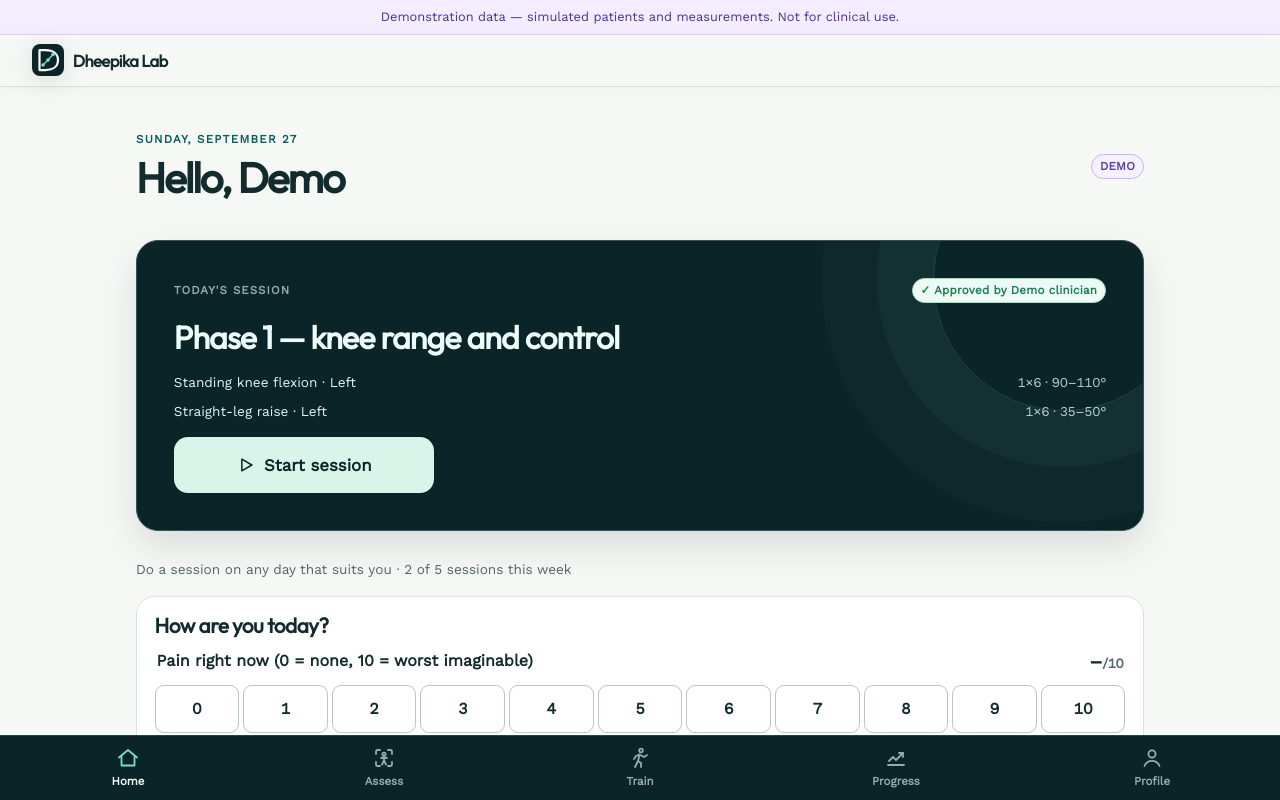
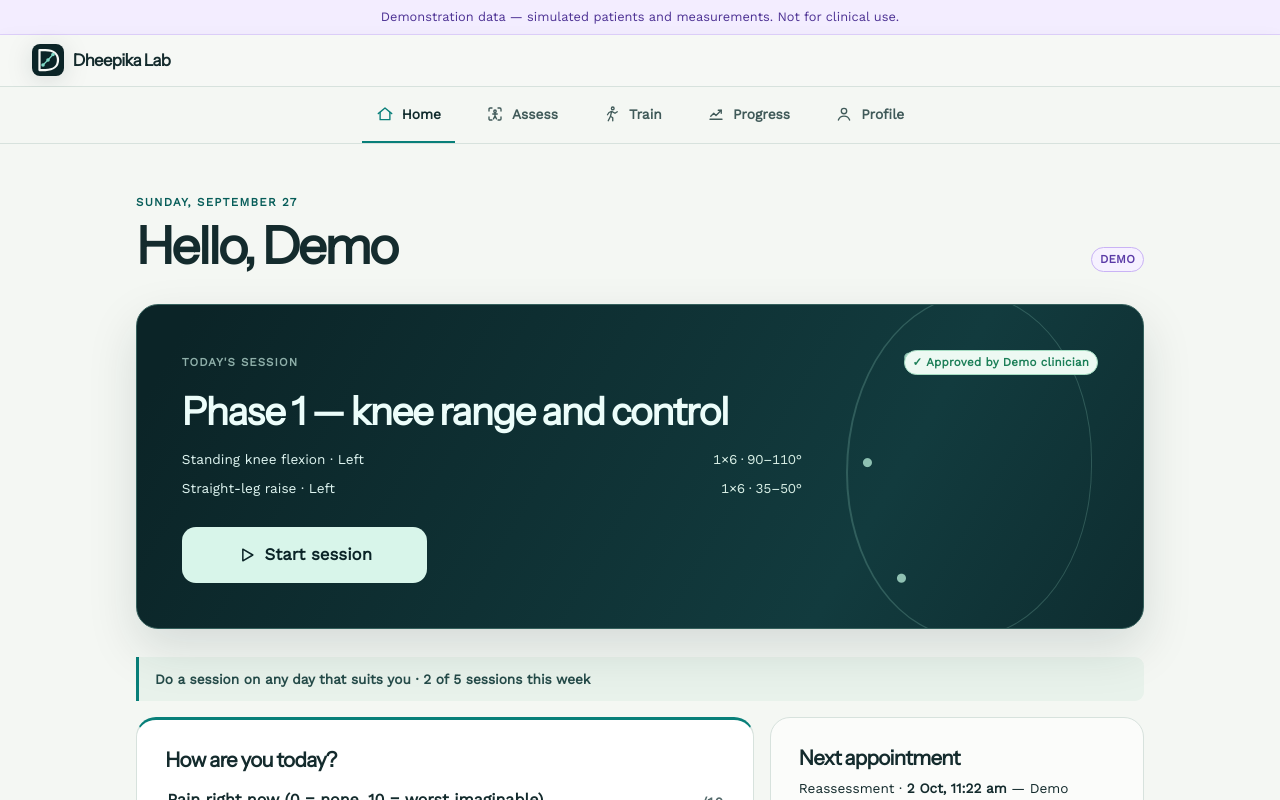
Before and after one commit to tarunpradeep6162/Physio-app, a React (Vite) app: page / in a window 1280 px wide. Both pictures are taken after a click on the button "Explore demo — patient". Shown: the top 800 px of the page. Built offline with nearby package versions, Linux system fonts and the light colour scheme.

Commit message:
Refine Dheepika Lab patient and clinician experience

```diff
--- a/package.json
+++ b/package.json
@@ -15,6 +15,7 @@
     "serve": "node scripts/serve-dist.mjs"
   },
   "dependencies": {
+    "@fontsource/instrument-sans": "^5.2.8",
     "@fontsource/noto-sans-tamil": "^5.3.0",
     "@fontsource/outfit": "^5.3.0",
     "@fontsource/work-sans": "^5.3.0",
--- a/src/features/patient/DailyCompanion.tsx
+++ b/src/features/patient/DailyCompanion.tsx
@@ -34,12 +34,12 @@ export function DailyCompanion({ patient, userId }: { patient: Patient; userId:
   };
 
   return (
-    <div className="stack">
+    <div className="daily-companion stack">
       {!online && <Notice>{t('companion.offline')}</Notice>}
       {conflicts > 0 && <Notice tone="warn">{t('companion.sync_conflict', { n: conflicts })}</Notice>}
 
       {v.plan === 'active' && (
-        <p className="small muted" aria-live="polite">
+        <p className="daily-rhythm small" aria-live="polite">
           {v.doneToday > 0 ? t('companion.done_today') : v.today === 'scheduled' ? t('companion.scheduled_today') : v.today === 'rest' ? t('companion.rest_day') : t('companion.flexible_today')}
           {' · '}
           {t('companion.week', { done: v.weekDone, target: v.weekTarget })}
@@ -47,7 +47,7 @@ export function DailyCompanion({ patient, userId }: { patient: Patient; userId:
       )}
       {recovery !== 'none' && <Notice>{t(`companion.${recovery}`)}</Notice>}
 
-      <section className="panel stack tight" aria-labelledby="checkin-h">
+      <section className="panel stack tight daily-checkin" aria-labelledby="checkin-h">
         <h2 id="checkin-h">{t('companion.checkin_title')}</h2>
         {v.checkin.today && !editing ? (
           <div className="row between wrap">
@@ -74,7 +74,7 @@ export function DailyCompanion({ patient, userId }: { patient: Patient; userId:
         )}
       </section>
 
-      <section className="panel stack tight" aria-labelledby="next-h">
+      <section className="panel stack tight daily-appointment" aria-labelledby="next-h">
         <h2 id="next-h">{t('companion.next_title')}</h2>
         {v.nextAppointment ? (
           <p className="small">
@@ -86,7 +86,7 @@ export function DailyCompanion({ patient, userId }: { patient: Patient; userId:
         )}
       </section>
 
-      <section className="panel stack tight" aria-labelledby="log-h">
+      <section className="panel stack tight daily-log" aria-labelledby="log-h">
         <h2 id="log-h">{t('companion.log_title')}</h2>
         {v.sessionLog.length === 0 ? (
           <p className="small muted">{t('companion.log_empty')}</p>
--- a/src/features/patient/PatientPages.tsx
+++ b/src/features/patient/PatientPages.tsx
@@ -85,7 +85,7 @@ export function PatientHome() {
 
       <DailyCompanion patient={patient} userId={user.id} />
 
-      <div className="grid cols-3 patient-overview">
+      <div className="grid cols-3 patient-overview" aria-label="Progress and assessments">
         <div className="panel metric-card">
           <Stat label={t('home.adherence')} value={adh.pct === null ? '–' : `${Math.round(adh.pct * 100)}%`} sub={t('home.sessions_done', { done: adh.done, planned: adh.planned })} />
         </div>
--- a/src/main.tsx
+++ b/src/main.tsx
@@ -1,6 +1,9 @@
 import '@fontsource/outfit/latin-400.css';
 import '@fontsource/outfit/latin-600.css';
 import '@fontsource/outfit/latin-700.css';
+import '@fontsource/instrument-sans/latin-400.css';
+import '@fontsource/instrument-sans/latin-600.css';
+import '@fontsource/instrument-sans/latin-700.css';
 import '@fontsource/work-sans/latin-400.css';
 import '@fontsource/work-sans/latin-500.css';
 import '@fontsource/work-sans/latin-600.css';
@@ -11,6 +14,7 @@ import { createRoot } from 'react-dom/client';
 import { App } from './app/App';
 import { RouteErrorBoundary } from './app/RouteErrorBoundary';
 import './styles/app.css';
+import './styles/experience.css';
 
 createRoot(document.getElementById('root')!).render(
   <StrictMode>
--- /dev/null
+++ b/src/styles/experience.css
@@ -0,0 +1,141 @@
+/* Dheepika Lab experience v3. The three modes share type and geometry; each has a
+   different information density. This file contains presentation only. */
+:root {
+  --font-heading: 'Instrument Sans', 'Noto Sans Tamil', sans-serif;
+  --font-metric: 'Outfit', 'Noto Sans Tamil', sans-serif;
+  --dl-ink: #102b2d;
+  --dl-forest: #0b2427;
+  --dl-mint: #d6f1e5;
+  --dl-rule: #d7e2dd;
+  --dl-canvas: #f4f7f3;
+  --dl-ease: cubic-bezier(.2,.7,.2,1);
+  --dl-radius-card: 20px;
+  --dl-radius-control: 10px;
+}
+
+body { background: var(--dl-canvas); }
+h1, h2, h3 { text-wrap: balance; }
+h1 { letter-spacing: -.045em; }
+h2 { letter-spacing: -.032em; }
+.num, .stat-value, .hud-value, .metric-value { font-variant-numeric: tabular-nums lining-nums; }
+.stat-value, .hud-value, .metric-value { font-family: var(--font-metric); }
+.panel { border-color: var(--dl-rule); }
+.btn { border-radius: var(--dl-radius-control); }
+.btn, .bottom-nav a, .side-rail .nav-link { transition: background-color .18s var(--dl-ease), border-color .18s var(--dl-ease), color .18s var(--dl-ease), transform .18s var(--dl-ease); }
+.btn:focus-visible, .bottom-nav a:focus-visible, .side-rail a:focus-visible { outline-offset: 3px; }
+
+/* Patient: a single next action, followed by a usable daily record. */
+.patient-shell { background: var(--dl-canvas); }
+.patient-shell .topbar { border-bottom-color: var(--dl-rule); }
+.patient-home { gap: clamp(1.25rem, 2.4vw, 2rem); }
+.patient-home .page-intro { align-items: end; padding-block: .75rem .25rem; }
+.patient-home .page-intro h1 { font-size: clamp(2.25rem, 4vw, 3.7rem); line-height: 1.02; }
+.patient-home .page-intro .eyebrow { margin-bottom: .5rem; }
+.patient-home .session-hero {
+  border: 1px solid #35605c;
+  background: linear-gradient(120deg, #0b2427 5%, #123b3e 72%, #0e2d30);
+  padding: clamp(1.5rem, 3.5vw, 3rem);
+  box-shadow: 0 20px 50px rgba(11,36,39,.13);
+}
+.patient-home .session-hero::after {
+  right: clamp(12px, 4vw, 60px); top: 50%; transform: translateY(-50%);
+  width: clamp(100px, 19vw, 250px); height: clamp(160px, 28vw, 340px);
+  border: 1px solid rgba(175,238,216,.27);
+  border-left-width: 2px; border-radius: 52% 48% 50% 48%;
+  box-shadow: none;
+  background: radial-gradient(circle at 25% 18%, #b9efda 0 4px, transparent 5px),
+              radial-gradient(circle at 8% 49%, #b9efda 0 4px, transparent 5px),
+              radial-gradient(circle at 22% 83%, #b9efda 0 4px, transparent 5px);
+  opacity: .75;
+}
+.patient-home .session-hero > * { position: relative; z-index: 1; }
+.patient-home .session-hero h2 { font-size: clamp(1.7rem, 3vw, 2.5rem); line-height: 1.1; }
+.patient-home .session-hero .row.between.small { max-width: 620px; gap: .75rem; align-items: baseline; }
+.patient-home .session-hero .row.between.small > span:last-child { color: #d7eee5; font-variant-numeric: tabular-nums; }
+.patient-home .session-hero .btn.primary { margin-top: .75rem; min-width: min(100%, 245px); }
+
+.daily-companion { gap: 1rem; }
+.daily-rhythm {
+  margin: 0; padding: .75rem 1rem; border-left: 3px solid var(--teal);
+  background: #e8f2eb; border-radius: 0 9px 9px 0;
+  color: #254b49; font-weight: 600;
+}
+.daily-companion .panel { padding: clamp(1.25rem, 2.2vw, 1.8rem); border-radius: var(--dl-radius-card); }
+.daily-companion .panel h2 { font-size: clamp(1.25rem, 1.6vw, 1.55rem); }
+.daily-checkin { border-top: 3px solid var(--teal); }
+.daily-checkin h2 { margin-bottom: .35rem; }
+.daily-checkin .btn.primary { align-self: flex-start; min-width: 142px; }
+.daily-appointment, .daily-log { background: #fbfcfa; }
+.daily-log ul { gap: 0 !important; }
+.daily-log li { min-height: 46px; padding: .5rem 0; gap: .75rem; border-top: 1px solid var(--dl-rule); }
+.daily-log li:first-child { border-top: 0; }
+.patient-overview { gap: .8rem; }
+.patient-overview .metric-card { border-top-width: 1px; box-shadow: none; border-radius: 16px; background: #fbfcfa; }
+.patient-overview .metric-card:has(.stat-value) { border-left: 3px solid #9bcfbe; }
+.patient-overview .knee-card { border-left: 3px solid var(--teal); }
+.patient-overview .stat-value { line-height: 1.05; font-family: var(--font-metric); }
+
+/* Clinician: evidence is dense, but still grouped and readable. */
+.clinician-shell { background: #f2f5f1; }
+.clinician-shell .content { max-width: 1380px; }
+.clinician-intro h1 { line-height: 1.05; }
+.clinician-shell .panel { border-radius: 14px; }
+.clinician-shell .overview-stats .panel { border-top: 1px solid var(--dl-rule); border-left: 3px solid #9bcfbe; }
+.clinician-shell .overview-stats a.panel:hover { border-left-color: var(--teal); }
+.clinician-shell .table-wrap { border: 1px solid var(--dl-rule); }
+.clinician-shell table.data th { font-size: .75rem; letter-spacing: .055em; text-transform: uppercase; }
+.clinician-shell table.data td { font-variant-numeric: tabular-nums; }
+
+/* Camera: affordance and validity above embellishment. */
+.camera-lab, .stage { --focus: #b5f1db; }
+.stage .hud-value { font-family: var(--font-metric); letter-spacing: -.055em; }
+.stage .hud-value.hud-hero { font-size: clamp(3rem, 7vmin, 5.5rem); }
+.stage .cue { max-width: min(92vw, 38rem); border: 1px solid rgba(225,255,244,.28); }
+.stage .cue.warning, .stage .cue.attention { border-color: #ffd39a; }
+
+@media (min-width: 900px) {
+  .patient-shell .bottom-nav {
+    order: 1; position: sticky; top: 55px; bottom: auto;
+    display: flex; justify-content: center; gap: clamp(.5rem, 1.4vw, 1.5rem);
+    min-height: 56px; padding: 0 1rem; background: #f4f7f3;
+    border-top: 0; border-bottom: 1px solid var(--dl-rule); box-shadow: none;
+  }
+  .patient-shell .bottom-nav a {
+    flex-direction: row; gap: .5rem; min-height: 56px;
+    padding: 0 .85rem; border-bottom: 2px solid transparent;
+    color: #405a59; font-size: .86rem;
+  }
+  .patient-shell .bottom-nav a:hover { background: #e9f1eb; color: var(--dl-ink); }
+  .patient-shell .bottom-nav a.active { border-bottom-color: var(--teal); color: var(--dl-ink); }
+  .patient-shell .bottom-nav a.active svg { color: var(--teal); }
+  .patient-shell .bottom-nav svg { width: 18px; height: 18px; }
+  .patient-shell main { order: 2; }
+  .patient-shell .content { padding-bottom: 3rem; }
+  .daily-companion {
+    display: grid; grid-template-columns: minmax(0, 1.32fr) minmax(280px, .8fr);
+    grid-template-areas: 'rhythm rhythm' 'checkin appointment' 'checkin log';
+    align-items: stretch;
+  }
+  .daily-rhythm { grid-area: rhythm; }
+  .daily-checkin { grid-area: checkin; }
+  .daily-appointment { grid-area: appointment; }
+  .daily-log { grid-area: log; }
+}
+
+@media (max-width: 599px) {
+  .patient-home .session-hero::after { right: -30px; opacity: .35; }
+  .patient-home .session-hero .row.between.small { flex-wrap: wrap; }
+  .daily-companion .panel { padding: 1.15rem; }
+  .daily-log li { align-items: flex-start; }
+  .patient-overview .metric-card { min-height: 0; }
+  .bottom-nav a { min-height: calc(var(--nav-h) + 4px); }
+  .bottom-nav a.active { background: #14393c; }
+}
+
+@media (prefers-reduced-motion: reduce) {
+  .btn, .bottom-nav a, .side-rail .nav-link { transition: none; }
+}
+@media print {
+  .daily-rhythm { background: transparent; }
+  .panel, .session-hero { box-shadow: none !important; }
+}
```
Also changed, not shown: 2 other files (tests, documents, lock files or other folders).
